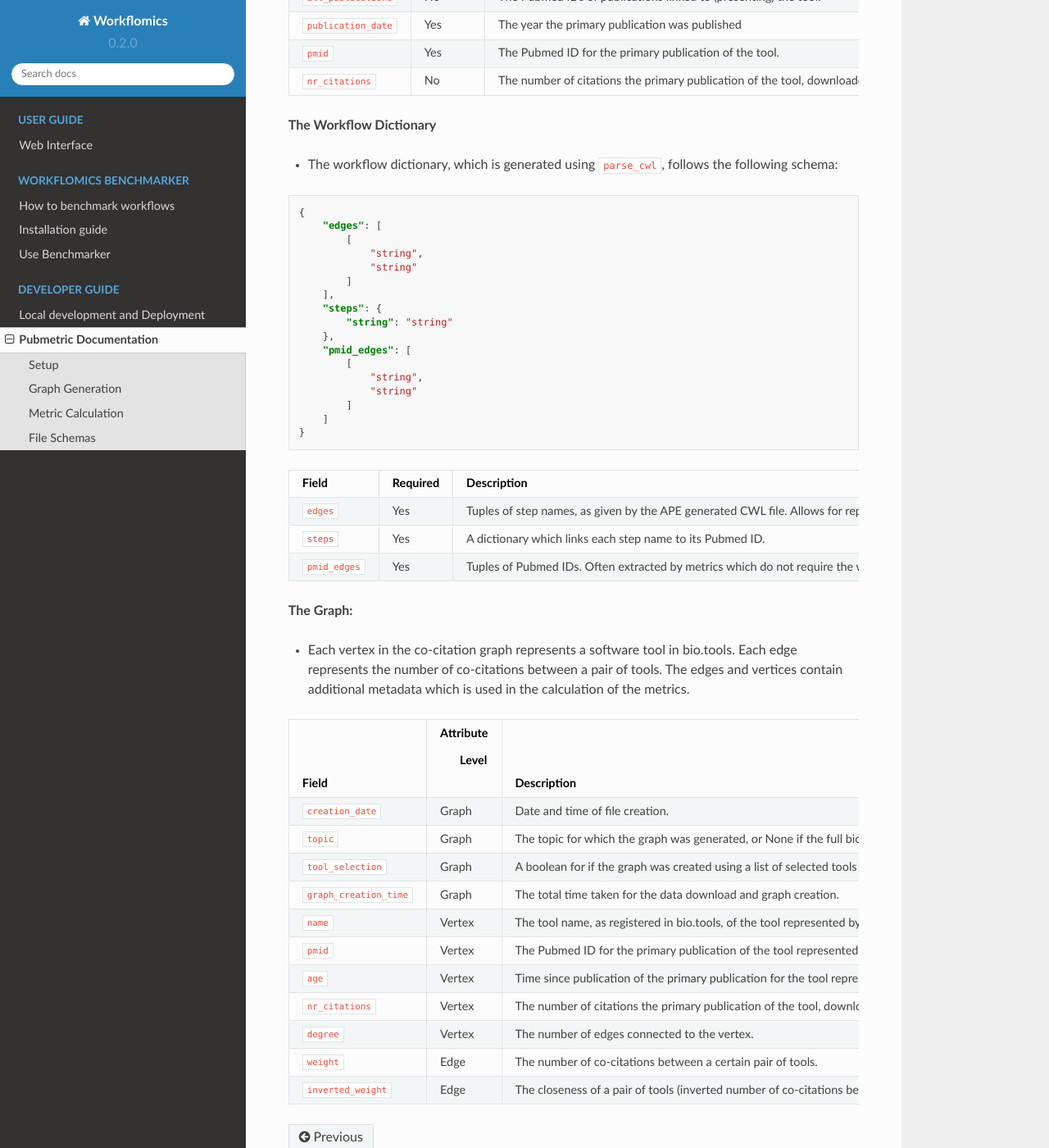
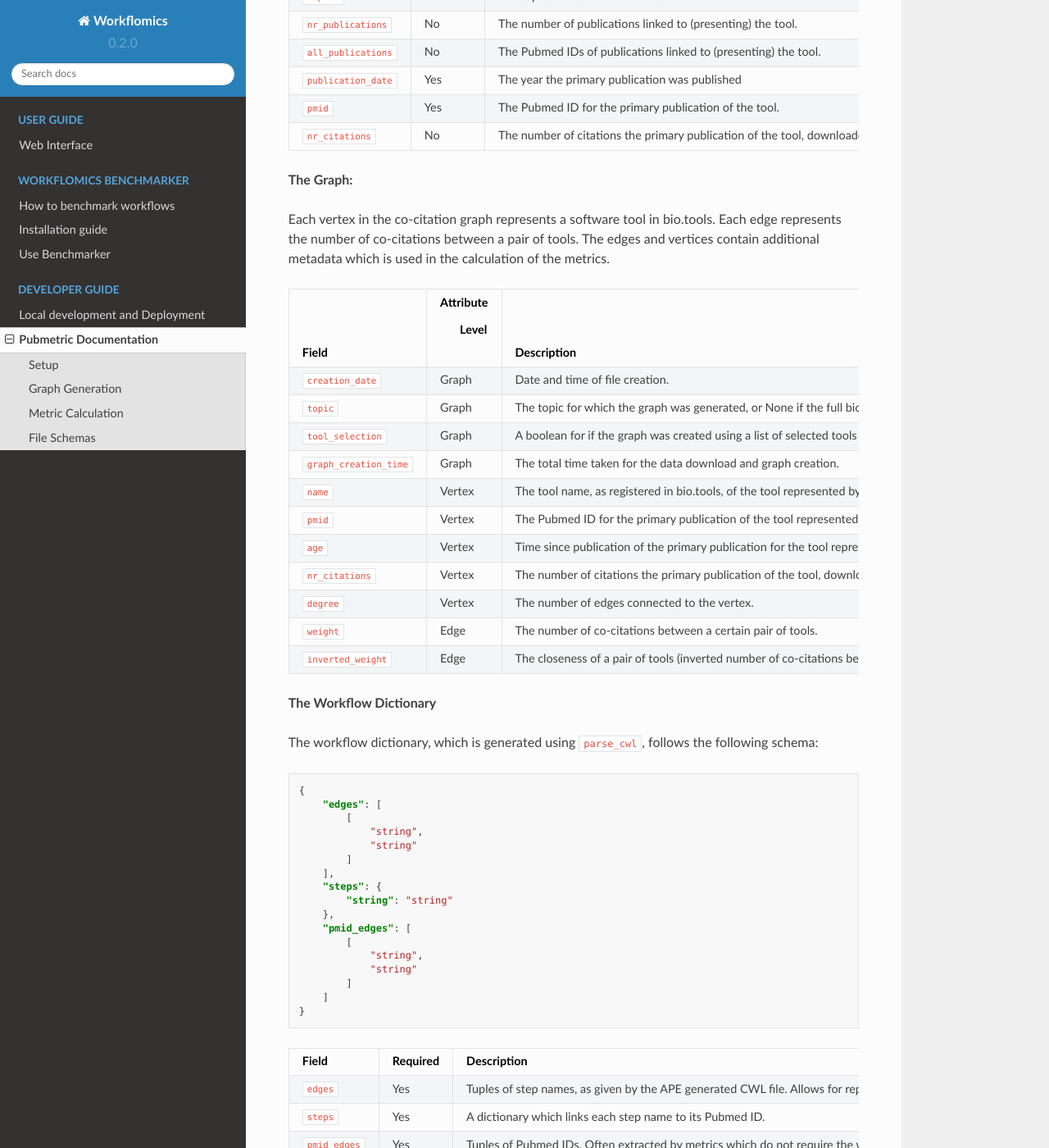
Before and after one commit to Workflomics/workflomics-readthedocs, a Sphinx documentation site: the page built from docs/source/basics/pubmetric.rst, in a window 1280 px wide and 1400 px high, scrolled down 3976 px. Shown: the whole window at 82% size. Built offline with Sphinx 7.4.7 and the Read the Docs theme 2.0.0, drawn with Linux system fonts in a browser that asks for light colours; part of the change alters nothing that is shown; some of the changed text lies outside the part shown.

Commit message:
Improving indentation

```diff
--- a/docs/source/basics/pubmetric.rst
+++ b/docs/source/basics/pubmetric.rst
@@ -29,12 +29,12 @@ Setup
 
 **Importing the Package**:
 
-- Import the necessary modules in your Python script, pubmetric relies on asyncio and needs to be executed using it:
+Import the necessary modules in your Python script, pubmetric relies on asyncio and needs to be executed using it:
 
-   .. code-block:: python
+.. code-block:: python
 
-      import pubmetric
-      import asyncio
+   import pubmetric
+   import asyncio
 
 Graph Generation
 *****************
@@ -43,49 +43,48 @@ Graph Generation
 
 **Test Size**: Create a smaller co-citation graph for testing purposes:
 
-   .. code-block:: python
+.. code-block:: python
 
-      testsize_graph = asyncio.run(pubmetric.network.create_network(test_size=20))
-      print(testsize_graph.vs['age'])
+   testsize_graph = asyncio.run(pubmetric.network.create_network(test_size=20))
 
 **Full Network**:
 
-   - Generate a full co-citation network for a specific topic:
+Generate a full co-citation network for a specific topic:
 
-     .. code-block:: python
+.. code-block:: python
 
-        full_proteomics_graph = asyncio.run(pubmetric.network.create_network(topic_id="topic_0121"))
-        full_metabolomics_graph = asyncio.run(pubmetric.network.create_network(topic_id="topic_3172"))
+   full_proteomics_graph = asyncio.run(pubmetric.network.create_network(topic_id="topic_0121"))
+   full_metabolomics_graph = asyncio.run(pubmetric.network.create_network(topic_id="topic_3172"))
 
-   - Generate a genomics co-citation graph, using not the topic, but all well-annotated tools currently in bio.tools by specifying topic_id=None and tool_selection='full':
+Generate a genomics co-citation graph, using not the topic, but all well-annotated tools currently in bio.tools by specifying topic_id=None and tool_selection='full':
 
-     .. code-block:: python
+.. code-block:: python
 
-        full_genomics_graph = asyncio.run(pubmetric.network.create_network(topic_id=None, tool_selection='full'))
+   full_genomics_graph = asyncio.run(pubmetric.network.create_network(topic_id=None, tool_selection='full'))
 
 Pubmetric outputs three files; doi_pmid_library.json, tool_metadata.json and graph.pkl. These can be used to load the graph, or recreate the graph using the already downloaded metadata.
 
 **Load Data**:
 
-- Load an existing co-citation graph from a specified path:
+Load an existing co-citation graph from a specified path:
 
-   .. code-block:: python
+.. code-block:: python
 
-      path_to_data = 'path/to/your/data'
-      loaded_graph = asyncio.run(pubmetric.network.create_network(inpath=path_to_data, load_graph=True))
+   path_to_data = 'path/to/your/data'
+   loaded_graph = asyncio.run(pubmetric.network.create_network(inpath=path_to_data, load_graph=True))
 
 **Graph visualisation**
-- Import Cytoscape for python to interact with Cytoscape directly in your script:
+Install and import Cytoscape for python (py4cytoscape) to interact with Cytoscape directly in your script:
 
-   .. code-block:: python
+.. code-block:: python
 
-      import py4cytoscape as p4c
+   import py4cytoscape as p4c
 
-- When running the code, make sure the Cytoscape software is open:
+When running the code, make sure the Cytoscape software is open:
 
-   .. code-block:: python
+.. code-block:: python
 
-      p4c.create_network_from_igraph(graph, f"Cocitation_graph", collection="Bibliographic networks")
+   p4c.create_network_from_igraph(graph, f"Cocitation_graph", collection="Bibliographic networks")
 
 Below, an example of a merged co-citation graph containing tools from metabomics, proteomics and genomics is shown.
 
@@ -99,19 +98,19 @@ Metric Calculation
 
 **Download Workflow Data**:
 
-- To calculate the metric score the workflow must be loaded using `parse_cwl`. CWL files can be downloaded from the `Workflomics`_ live demo.
-  The CWL parser function needs the tool_metadata.json which is generated alongside the co-citation graph.
-  There are two main metrics, ``workflow_average`` and ``complete_average`` which take into account only the workflow
-  edges, or all possible edges between tools in a workflow, respectively:
+To calculate the metric score the workflow must be loaded using `parse_cwl`. CWL files can be downloaded from the `Workflomics`_ live demo.
+The CWL parser function needs the tool_metadata.json which is generated alongside the co-citation graph.
+There are two main metrics, ``workflow_average`` and ``complete_average`` which take into account only the workflow
+edges, or all possible edges between tools in a workflow, respectively:
 
 .. _Workflomics: http://145.38.190.48/
 
-   .. code-block:: python
+.. code-block:: python
 
-      cwl_file_path = "./path/to/candidate_workflow.cwl"
-      metadata_file_path = 'path/to/tool_metadata.json'
-      workflow = pubmetric.workflows.parse_cwl(cwl_file_path, metadata_file_path)
-      metric_score = pubmetric.metrics.workflow_average(loaded_graph, workflow)
+   cwl_file_path = "./path/to/candidate_workflow.cwl"
+   metadata_file_path = 'path/to/tool_metadata.json'
+   workflow = pubmetric.workflows.parse_cwl(cwl_file_path, metadata_file_path)
+   metric_score = pubmetric.metrics.workflow_average(loaded_graph, workflow)
 
 File Schemas
 ************
@@ -121,8 +120,8 @@ The package expects some specific schemas for certain files
 
 **The Metadata File:**
 
-- The metadata file holds the metadata also contained within the graph, with some additional global statistics on the data download.
-  It can be used to regenerate a graph containing the tools in the file. By specifying inpath="./path/to/directory" containg the metadata file.
+The metadata file holds the metadata also contained within the graph, with some additional global statistics on the data download.
+It can be used to regenerate a graph containing the tools in the file. By specifying inpath="./path/to/directory" containg the metadata file.
 
 .. code-block:: json
 
@@ -179,10 +178,42 @@ The package expects some specific schemas for certain files
 |     ``nr_citations``          |  No       | The number of citations the primary publication of the tool, downloaded from EuropePMC.                      |
 +-----+-----+-------------------+-----------+--------------------------------------------------------------------------------------------------------------+
 
+**The Graph:**
+
+Each vertex in the co-citation graph represents a software tool in bio.tools. Each edge represents the number of co-citations between a pair of tools.
+The edges and vertices contain additional metadata which is used in the calculation of the metrics.
+
++-----+-----+-------------------+-----------+-------------------------------------------------------------------------------------------------------------------+
+|             Field             | Attribute | Description                                                                                                       |
+|                               |  Level    |                                                                                                                   |
++=====+=====+===================+===========+===================================================================================================================+
+|        ``creation_date``      |  Graph    | Date and time of file creation.                                                                                   |
++-----+-----+-------------------+-----------+-------------------------------------------------------------------------------------------------------------------+
+|         ``topic``             |  Graph    | The topic for which the graph was generated, or None if the full bio.tools or a selection was used.               |
++-----+-----+-------------------+-----------+-------------------------------------------------------------------------------------------------------------------+
+|     ``tool_selection``        |  Graph    | A boolean for if the graph was created using a list of selected tools rather than a topic.                        |
++-----+-----+-------------------+-----------+-------------------------------------------------------------------------------------------------------------------+
+|    ``graph_creation_time``    |  Graph    | The total time taken for the data download and graph creation.                                                    |
++-----+-----+-------------------+-----------+-------------------------------------------------------------------------------------------------------------------+
+|         ``name``              |  Vertex   | The tool name, as registered in bio.tools, of the tool represented by the vertex.                                 |
++-----+-----+-------------------+-----------+-------------------------------------------------------------------------------------------------------------------+
+|     ``pmid``                  |  Vertex   | The Pubmed ID for the primary publication of the tool represented by the vertex.                                  |
++-----+-----+-------------------+-----------+-------------------------------------------------------------------------------------------------------------------+
+|        ``age``                |  Vertex   | Time since publication of the primary publication for the tool represented by the vertex.                         |
++-----+-----+-------------------+-----------+-------------------------------------------------------------------------------------------------------------------+
+|         ``nr_citations``      |  Vertex   | The number of citations the primary publication of the tool, downloaded from EuropePMC.                           |
++-----+-----+-------------------+-----------+-------------------------------------------------------------------------------------------------------------------+
+|         ``degree``            |  Vertex   | The number of edges connected to the vertex.                                                                      |
++-----+-----+-------------------+-----------+-------------------------------------------------------------------------------------------------------------------+
+|     ``weight``                |  Edge     | The number of co-citations between a certain pair of tools.                                                       |
++-----+-----+-------------------+-----------+-------------------------------------------------------------------------------------------------------------------+
+|     ``inverted_weight``       |  Edge     | The closeness of a pair of tools (inverted number of co-citations between a certain pair of tools.)               |
++-----+-----+-------------------+-----------+-------------------------------------------------------------------------------------------------------------------+
+
 
 **The Workflow Dictionary**
 
-- The workflow dictionary, which is generated using ``parse_cwl``, follows the following schema:
+The workflow dictionary, which is generated using ``parse_cwl``, follows the following schema:
 
 .. code-block:: json
 
@@ -215,35 +246,3 @@ The package expects some specific schemas for certain files
 |     ``pmid_edges``            |  Yes      | Tuples of Pubmed IDs. Often extracted by metrics which do not require the worfklow order to be perserved.         |
 |                               |           | OBS this does not reflect potential repetition of tools, but treats each occurance of a tool as a single node.    |
 +-----+-----+-------------------+-----------+-------------------------------------------------------------------------------------------------------------------+
-
-**The Graph:**
-
-- Each vertex in the co-citation graph represents a software tool in bio.tools. Each edge represents the number of co-citations between a pair of tools.
-  The edges and vertices contain additional metadata which is used in the calculation of the metrics.
-
-+-----+-----+-------------------+-----------+-------------------------------------------------------------------------------------------------------------------+
-|             Field             | Attribute | Description                                                                                                       |
-|                               |  Level    |                                                                                                                   |
-+=====+=====+===================+===========+===================================================================================================================+
-|        ``creation_date``      |  Graph    | Date and time of file creation.                                                                                   |
-+-----+-----+-------------------+-----------+-------------------------------------------------------------------------------------------------------------------+
-|         ``topic``             |  Graph    | The topic for which the graph was generated, or None if the full bio.tools or a selection was used.               |
-+-----+-----+-------------------+-----------+-------------------------------------------------------------------------------------------------------------------+
-|     ``tool_selection``        |  Graph    | A boolean for if the graph was created using a list of selected tools rather than a topic.                        |
-+-----+-----+-------------------+-----------+-------------------------------------------------------------------------------------------------------------------+
-|    ``graph_creation_time``    |  Graph    | The total time taken for the data download and graph creation.                                                    |
-+-----+-----+-------------------+-----------+-------------------------------------------------------------------------------------------------------------------+
-|         ``name``              |  Vertex   | The tool name, as registered in bio.tools, of the tool represented by the vertex.                                 |
-+-----+-----+-------------------+-----------+-------------------------------------------------------------------------------------------------------------------+
-|     ``pmid``                  |  Vertex   | The Pubmed ID for the primary publication of the tool represented by the vertex.                                  |
-+-----+-----+-------------------+-----------+-------------------------------------------------------------------------------------------------------------------+
-|        ``age``                |  Vertex   | Time since publication of the primary publication for the tool represented by the vertex.                         |
-+-----+-----+-------------------+-----------+-------------------------------------------------------------------------------------------------------------------+
-|         ``nr_citations``      |  Vertex   | The number of citations the primary publication of the tool, downloaded from EuropePMC.                           |
-+-----+-----+-------------------+-----------+-------------------------------------------------------------------------------------------------------------------+
-|         ``degree``            |  Vertex   | The number of edges connected to the vertex.                                                                      |
-+-----+-----+-------------------+-----------+-------------------------------------------------------------------------------------------------------------------+
-|     ``weight``                |  Edge     | The number of co-citations between a certain pair of tools.                                                       |
-+-----+-----+-------------------+-----------+-------------------------------------------------------------------------------------------------------------------+
-|     ``inverted_weight``       |  Edge     | The closeness of a pair of tools (inverted number of co-citations between a certain pair of tools.)               |
-+-----+-----+-------------------+-----------+-------------------------------------------------------------------------------------------------------------------+
```
